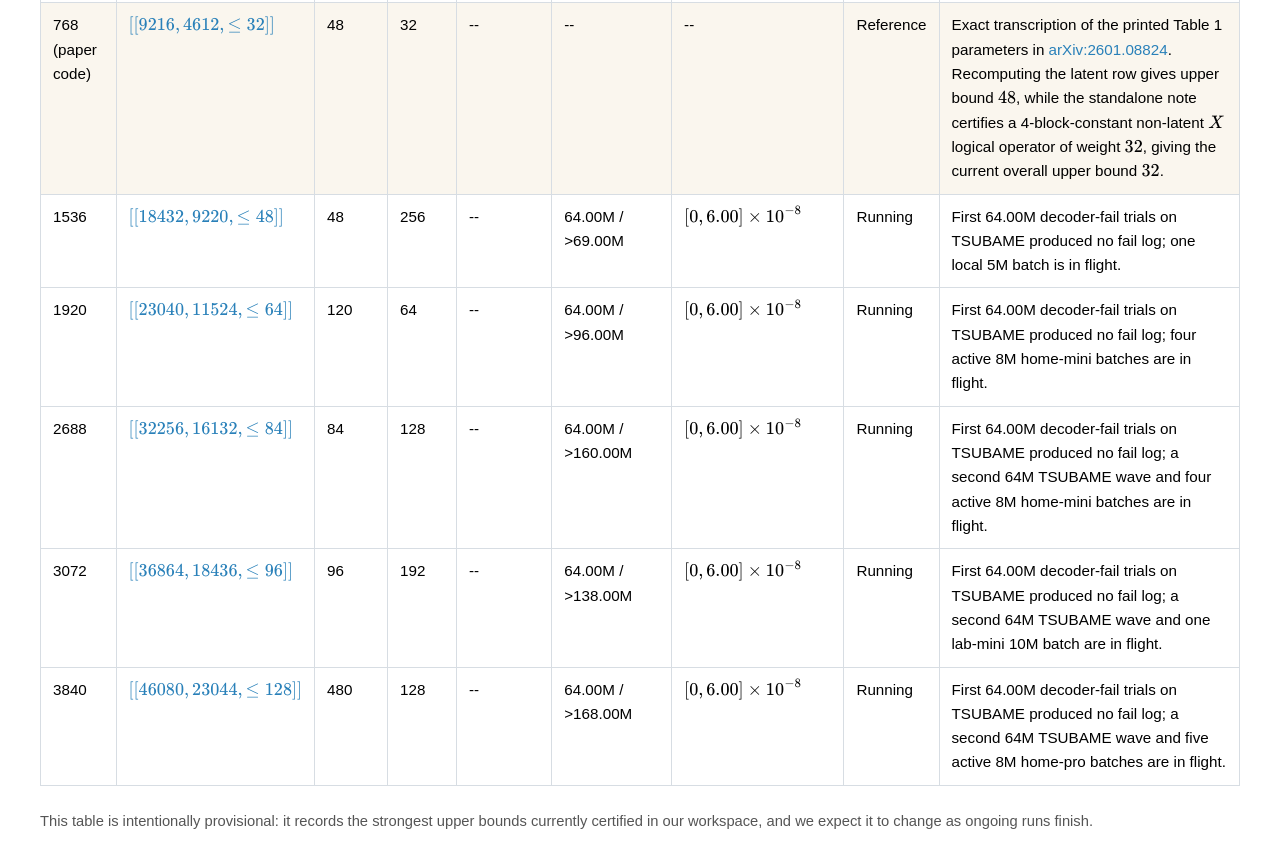
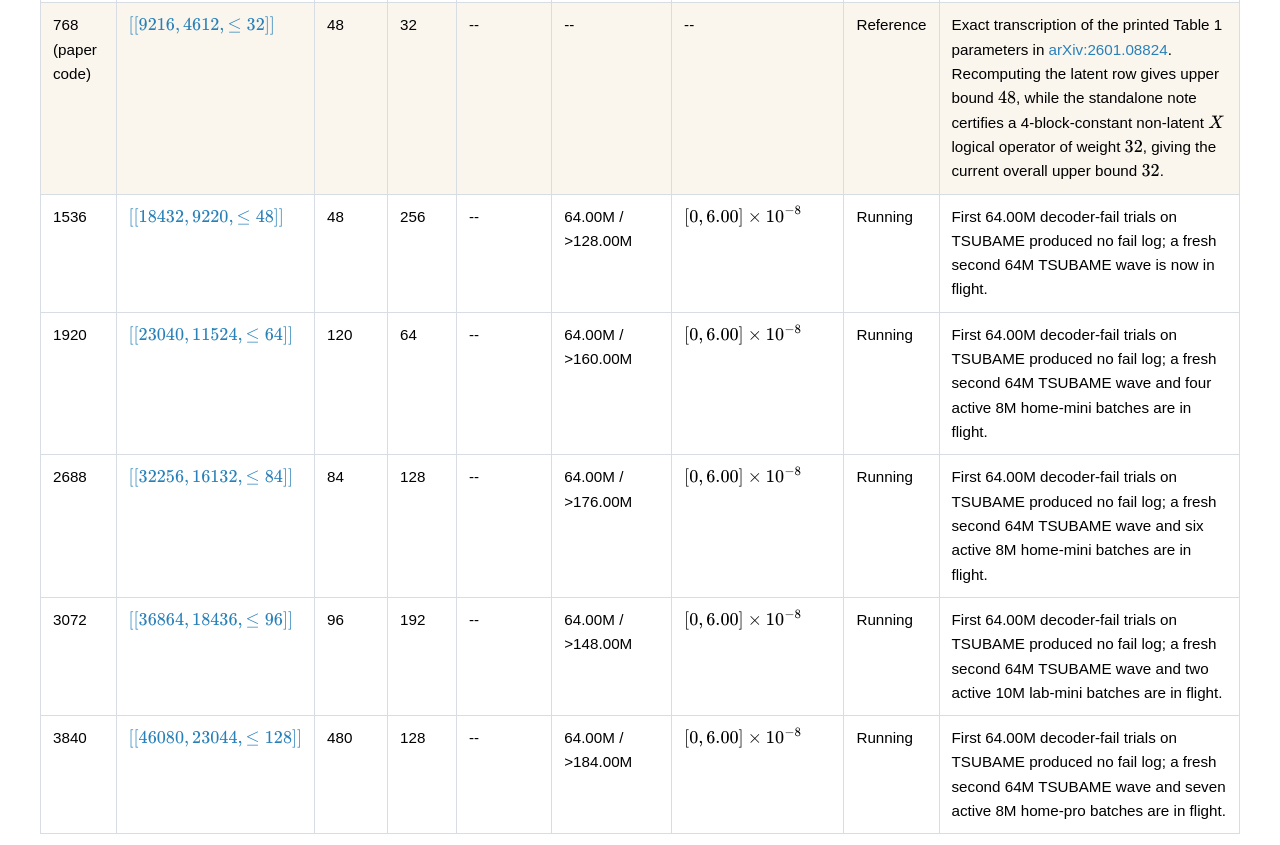
Before and after one commit to kasaikenta/kasaikenta.github.io, a plain HTML site: page en.html in a window 1280 px wide. Shown: the part 3283-4128 px from the top of the page. Drawn offline with nearby package versions, Linux system fonts and the light colour scheme.

Commit message:
Update active high-P trial budgets

```diff
--- a/en.html
+++ b/en.html
@@ -400,10 +400,10 @@ body {
         <td>48</td>
         <td>256</td>
         <td>--</td>
-        <td>64.00M / &gt;69.00M</td>
+        <td>64.00M / &gt;128.00M</td>
         <td>\([0,6.00]\times 10^{-8}\)</td>
         <td>Running</td>
-        <td>First 64.00M decoder-fail trials on TSUBAME produced no fail log; one local 5M batch is in flight.</td>
+        <td>First 64.00M decoder-fail trials on TSUBAME produced no fail log; a fresh second 64M TSUBAME wave is now in flight.</td>
       </tr>
       <tr>
         <td>1920</td>
@@ -411,10 +411,10 @@ body {
         <td>120</td>
         <td>64</td>
         <td>--</td>
-        <td>64.00M / &gt;96.00M</td>
+        <td>64.00M / &gt;160.00M</td>
         <td>\([0,6.00]\times 10^{-8}\)</td>
         <td>Running</td>
-        <td>First 64.00M decoder-fail trials on TSUBAME produced no fail log; four active 8M home-mini batches are in flight.</td>
+        <td>First 64.00M decoder-fail trials on TSUBAME produced no fail log; a fresh second 64M TSUBAME wave and four active 8M home-mini batches are in flight.</td>
       </tr>
       <tr>
         <td>2688</td>
@@ -422,10 +422,10 @@ body {
         <td>84</td>
         <td>128</td>
         <td>--</td>
-        <td>64.00M / &gt;160.00M</td>
+        <td>64.00M / &gt;176.00M</td>
         <td>\([0,6.00]\times 10^{-8}\)</td>
         <td>Running</td>
-        <td>First 64.00M decoder-fail trials on TSUBAME produced no fail log; a second 64M TSUBAME wave and four active 8M home-mini batches are in flight.</td>
+        <td>First 64.00M decoder-fail trials on TSUBAME produced no fail log; a fresh second 64M TSUBAME wave and six active 8M home-mini batches are in flight.</td>
       </tr>
       <tr>
         <td>3072</td>
@@ -433,10 +433,10 @@ body {
         <td>96</td>
         <td>192</td>
         <td>--</td>
-        <td>64.00M / &gt;138.00M</td>
+        <td>64.00M / &gt;148.00M</td>
         <td>\([0,6.00]\times 10^{-8}\)</td>
         <td>Running</td>
-        <td>First 64.00M decoder-fail trials on TSUBAME produced no fail log; a second 64M TSUBAME wave and one lab-mini 10M batch are in flight.</td>
+        <td>First 64.00M decoder-fail trials on TSUBAME produced no fail log; a fresh second 64M TSUBAME wave and two active 10M lab-mini batches are in flight.</td>
       </tr>
       <tr>
         <td>3840</td>
@@ -444,10 +444,10 @@ body {
         <td>480</td>
         <td>128</td>
         <td>--</td>
-        <td>64.00M / &gt;168.00M</td>
+        <td>64.00M / &gt;184.00M</td>
         <td>\([0,6.00]\times 10^{-8}\)</td>
         <td>Running</td>
-        <td>First 64.00M decoder-fail trials on TSUBAME produced no fail log; a second 64M TSUBAME wave and five active 8M home-pro batches are in flight.</td>
+        <td>First 64.00M decoder-fail trials on TSUBAME produced no fail log; a fresh second 64M TSUBAME wave and seven active 8M home-pro batches are in flight.</td>
       </tr>
     </tbody>
   </table>
```
